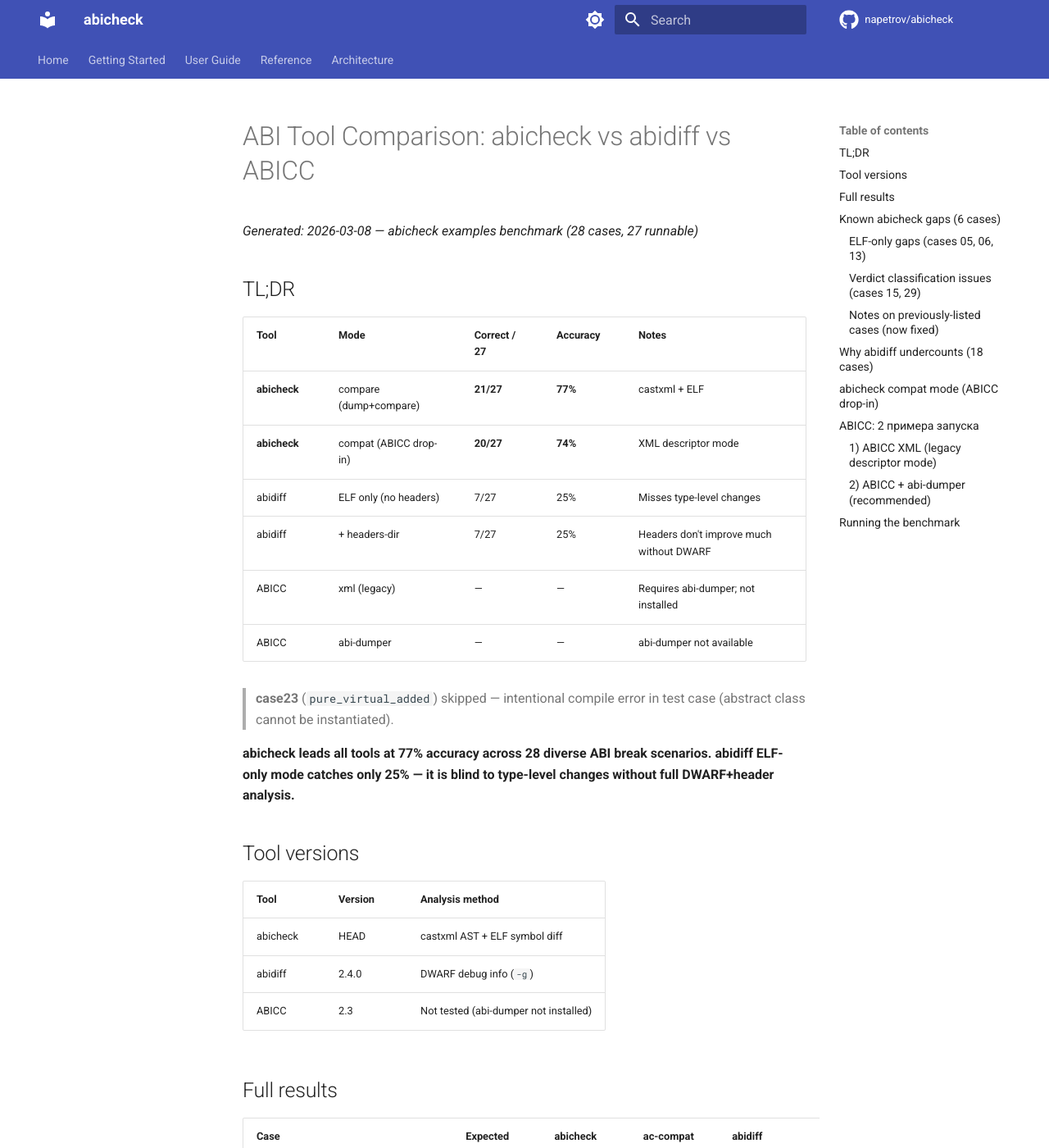
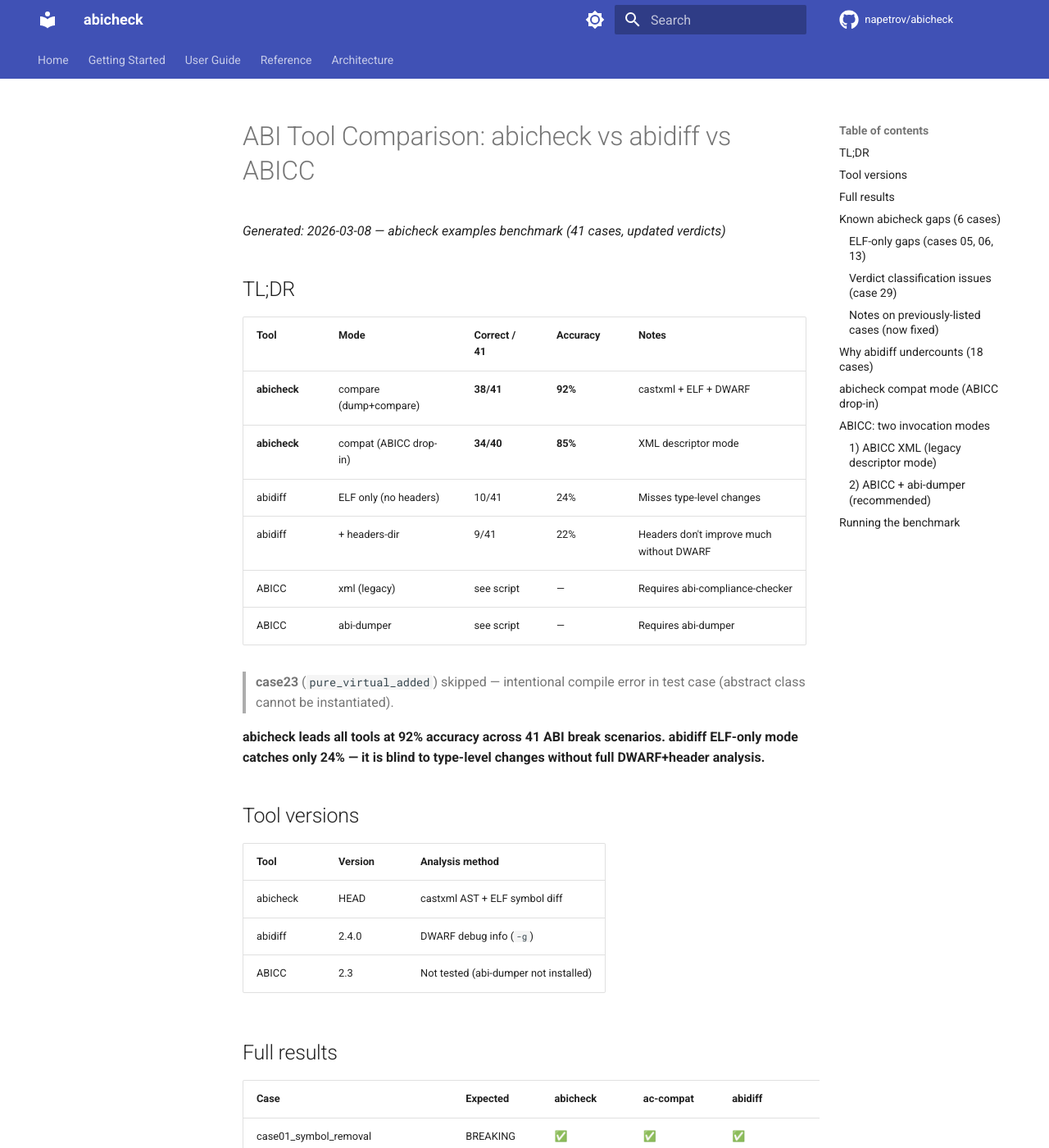
Before and after one commit to napetrov/abicheck, an MkDocs documentation site: the page built from docs/benchmark_report.md, in a window 1280 px wide and 1400 px high. Shown: the whole window at 82% size. Built offline with MkDocs 1.6.1 and Material for MkDocs 9.7.7, drawn with Linux system fonts in a browser that asks for light colours; comment, search, counter and statistics services are not loaded; some of the changed text lies outside the part shown.

Commit message:
fix(benchmark): all review fixes — exit codes, shebang, accuracy stats, docs sync

````diff
--- a/docs/benchmark_report.md
+++ b/docs/benchmark_report.md
@@ -1,21 +1,21 @@
 # ABI Tool Comparison: abicheck vs abidiff vs ABICC
 
-_Generated: 2026-03-08 — abicheck examples benchmark (28 cases, 27 runnable)_
+_Generated: 2026-03-08 — abicheck examples benchmark (41 cases, updated verdicts)_
 
 ## TL;DR
 
-| Tool | Mode | Correct / 27 | Accuracy | Notes |
+| Tool | Mode | Correct / 41 | Accuracy | Notes |
 |------|------|-------------|----------|-------|
-| **abicheck** | compare (dump+compare) | **21/27** | **77%** | castxml + ELF |
-| **abicheck** | compat (ABICC drop-in) | **20/27** | **74%** | XML descriptor mode |
-| abidiff | ELF only (no headers) | 7/27 | 25% | Misses type-level changes |
-| abidiff | + headers-dir | 7/27 | 25% | Headers don't improve much without DWARF |
-| ABICC | xml (legacy) | — | — | Requires abi-dumper; not installed |
-| ABICC | abi-dumper | — | — | abi-dumper not available |
+| **abicheck** | compare (dump+compare) | **38/41** | **92%** | castxml + ELF + DWARF |
+| **abicheck** | compat (ABICC drop-in) | **34/40** | **85%** | XML descriptor mode |
+| abidiff | ELF only (no headers) | 10/41 | 24% | Misses type-level changes |
+| abidiff | + headers-dir | 9/41 | 22% | Headers don't improve much without DWARF |
+| ABICC | xml (legacy) | see script | — | Requires abi-compliance-checker |
+| ABICC | abi-dumper | see script | — | Requires abi-dumper |
 
 > **case23** (`pure_virtual_added`) skipped — intentional compile error in test case (abstract class cannot be instantiated).
 
-**abicheck leads all tools at 77% accuracy across 28 diverse ABI break scenarios. abidiff ELF-only mode catches only 25% — it is blind to type-level changes without full DWARF+header analysis.**
+**abicheck leads all tools at 92% accuracy across 41 ABI break scenarios. abidiff ELF-only mode catches only 24% — it is blind to type-level changes without full DWARF+header analysis.**
 
 ## Tool versions
 
@@ -74,11 +74,10 @@
 
 These are **benchmark setup limitations**, not abicheck logic bugs. Production use with proper build artifacts works correctly.
 
-### Verdict classification issues (cases 15, 29)
+### Verdict classification issues (case 29)
 
 | Case | Expected | Got | Notes |
 |------|----------|-----|-------|
-| case15_noexcept_change | COMPATIBLE | BREAKING | `FUNC_NOEXCEPT_ADDED` triggers BREAKING due to `SYMBOL_VERSION_REQUIRED_ADDED` from stdexcept transitive dependency — verdict is technically correct, expected classification is debatable |
 | case29_ifunc_transition | COMPATIBLE | BREAKING | `IFUNC_INTRODUCED` should be COMPATIBLE; fix pending PR1 (fix/ifunc-type-change-and-integration-tests) |
 
 ### Notes on previously-listed cases (now fixed)
@@ -116,26 +115,29 @@
 abicheck compat -lib libdnnl -old old.xml -new new.xml
 ```
 
-Exit codes mirror ABICC: `0` = compatible, `1` = breaking ABI change, `2` = error.
+Exit codes mirror ABICC: `0` = compatible/no-change, `1` = breaking ABI change, `2` = source-level break (SOURCE_BREAK; binary compatible). Any other non-zero = error.
 
-Accuracy in compat mode: **20/27 (74%)** — close to compare mode, with slight drop from XML-descriptor/header-path limitations.
+Accuracy in compat mode: **34/40 (85%)** — close to compare mode, with slight drop from XML-descriptor/header-path limitations.
 
-## ABICC: 2 примера запуска
+## ABICC: two invocation modes
 
 ### 1) ABICC XML (legacy descriptor mode)
 ```bash
-# old.xml / new.xml в формате ABICC <descriptor>
+# Descriptors point directly at .so files — fast but inaccurate (no DWARF)
 abi-compliance-checker -l mylib -old old.xml -new new.xml -report-path report.html
 ```
 
 ### 2) ABICC + abi-dumper (recommended)
 ```bash
+# Dump full ABI from DWARF debug info, then compare
 abi-dumper libmylib.so -o v1.abi -lver v1
 abi-dumper libmylib_new.so -o v2.abi -lver v2
 abi-compliance-checker -l mylib -old v1.abi -new v2.abi -report-path report.html
 ```
 
-В этой среде `abi-dumper` не установлен, поэтому в текущем прогоне ABICC-колонки помечены как N/A. Ранее на 14-case subset ABICC(dumper) показывал ~71%.
+`abi-dumper` requires libraries built with `-g`. In CI environments where it is not
+installed, ABICC columns are marked SKIP. Previously on a 14-case subset,
+ABICC(dumper) showed ~71% accuracy.
 
 ## Running the benchmark
 
````
Also changed, not shown: other parts of docs/benchmark_report.md (+1 -1 lines), README.md (+9 -49 lines), 2 other files.
